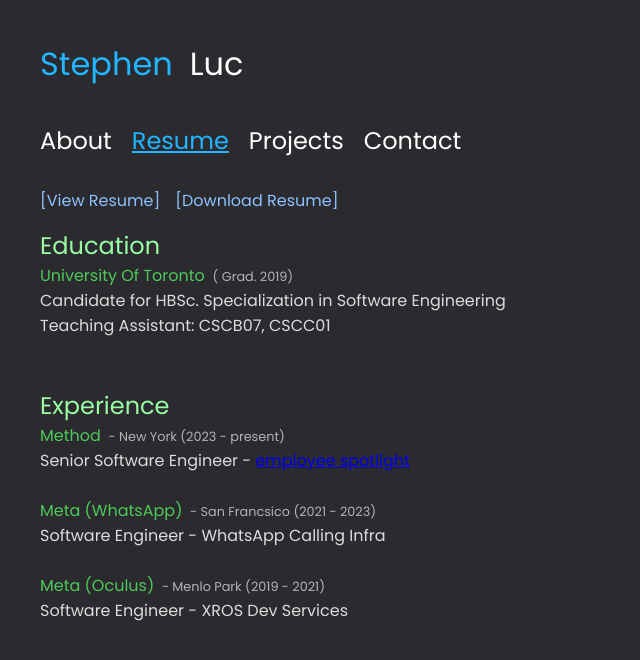
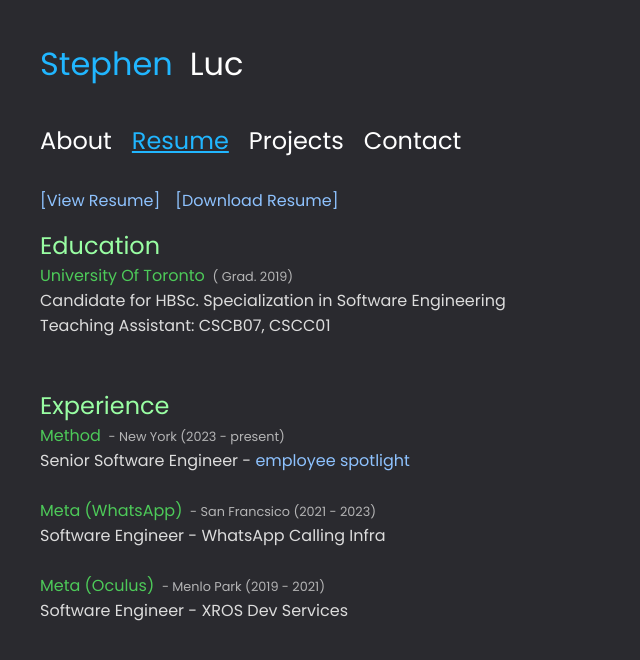
Before and after one commit to stephenluc/stephenluc.github.io, a Jekyll site: the page built from resume/index.html, in a window 1280 px wide. Shown: the top 660 px of the page, without its empty margins (0-640 px from the left). Built offline with Jekyll 4.4.1, drawn with Linux system fonts in a browser that asks for light colours.

Commit message:
Update index.html

```diff
--- a/resume/index.html
+++ b/resume/index.html
@@ -20,7 +20,7 @@
 		Method
 		<span class="subtext">&nbsp;- New York (2023 - present)</span>
 	</span>
-	<span>Senior Software Engineer - <a href="https://methodfi.com/team/stephen-luc">employee spotlight</a></span>
+	<span>Senior Software Engineer - <a href="https://methodfi.com/team/stephen-luc" class="quaternary-text unselected">employee spotlight</a></span>
         <br>
 	<span class="tertiary-text">
 		Meta (WhatsApp)
```
